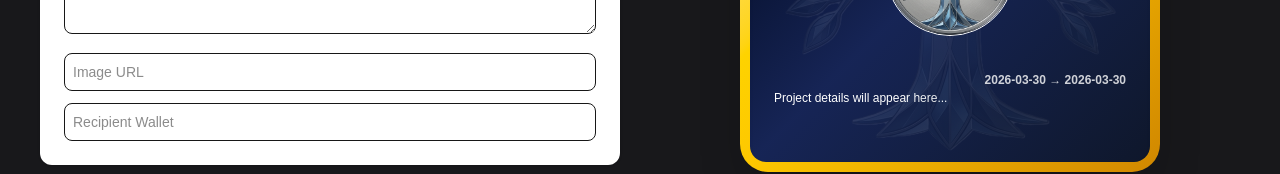
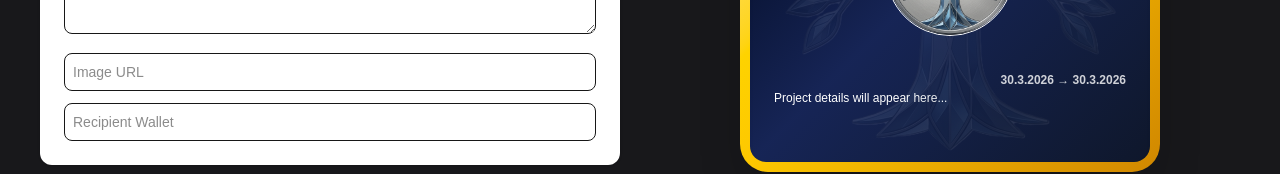
Before and after one commit to Cocograal/edi_challenge, a Next.js app in the folder app/: page / in a window 1280 px wide. Shown: the part 404-578 px from the top of the page. Built offline with nearby package versions, Linux system fonts and the light colour scheme.

Commit message:
image border included in nft

```diff
--- a/app/app/page.tsx
+++ b/app/app/page.tsx
@@ -19,13 +19,13 @@ export default function Home() {
   });
 
   async function handleMint() {
-    const node = document.getElementById("badge-preview");
+    const node = document.getElementById("badge-border");
     const hasEmpty = Object.values(form).some(
       (value) => value === "" || value === null || value === undefined);
 
     if (hasEmpty) {
       alert("Missing fields");
-      return; // stop execution
+      return;
     }
 
     if (!node) return;
--- a/app/components/BadgePreview.tsx
+++ b/app/components/BadgePreview.tsx
@@ -39,7 +39,13 @@ export default function BadgePreview({ data }: any) {
         </div>
 
         <div className="flex text-xs font-bold justify-end opacity-80 h-[20px] items-center">
-          {data.startDate || "Start"} → {data.endDate || "End"}
+          {data.startDate
+            ? new Date(data.startDate).toLocaleDateString('de-CH')
+            : "Start"}
+          {" → "}
+          {data.endDate
+            ? new Date(data.endDate).toLocaleDateString('de-CH')
+            : "End"}
         </div>
 
         <div className="h-[48px] overflow-hidden">
```
